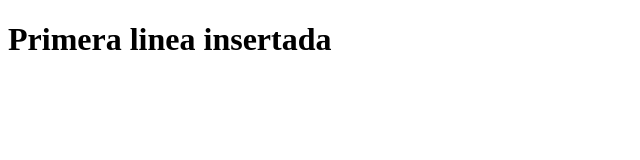
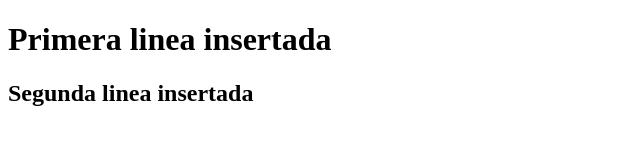
Before and after one commit to cesarsoto/practica-git, a plain HTML site: page index.html in a window 1280 px wide. Shown: the whole page, without its empty margins (0-640 px from the left). Drawn offline with Linux system fonts and the light colour scheme.

Commit message:
Segunda linea adicional

```diff
--- a/index.html
+++ b/index.html
@@ -8,5 +8,6 @@
 </head>
 <body>
     <h1>Primera linea insertada</h1>
+    <h2>Segunda linea insertada</h2>
 </body>
 </html>
```
